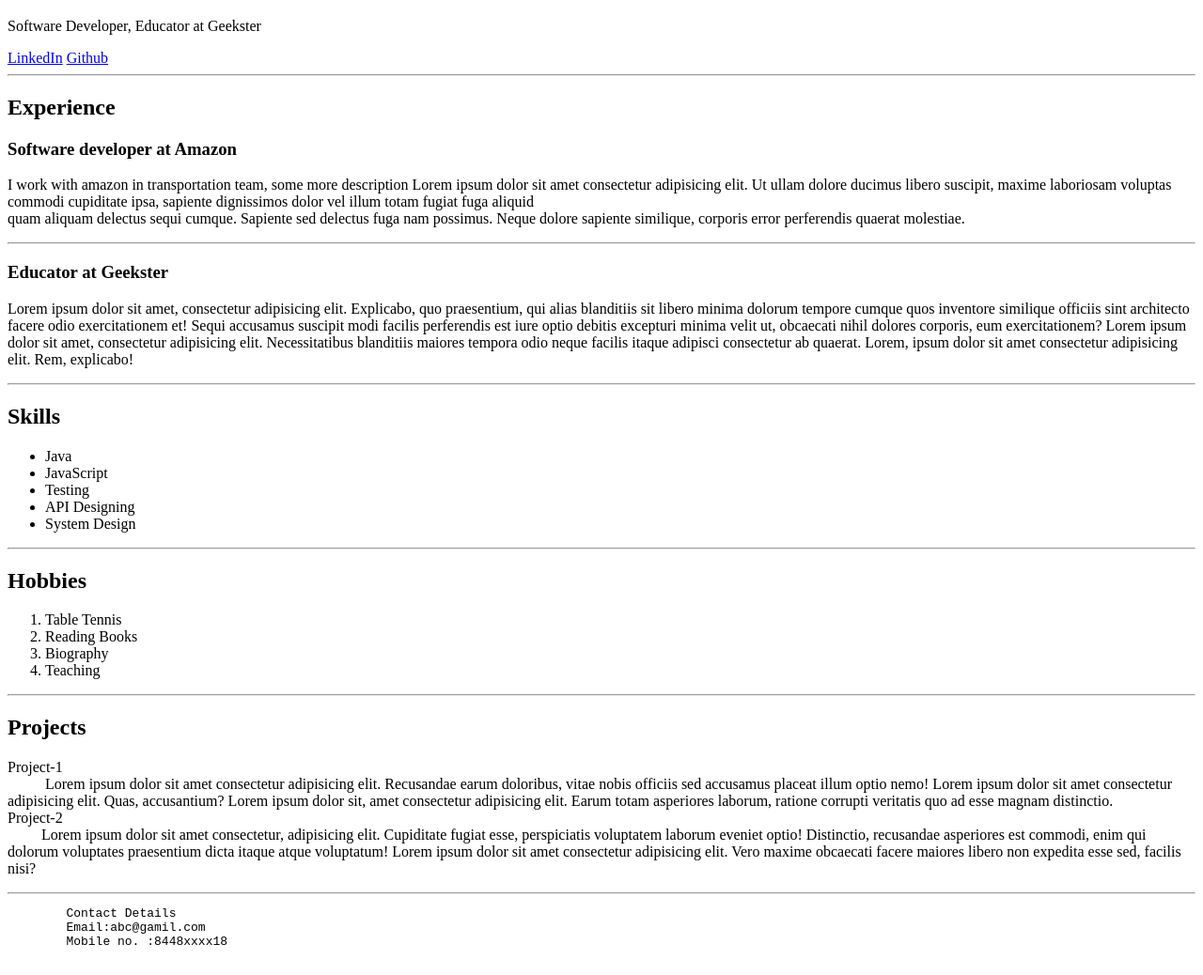
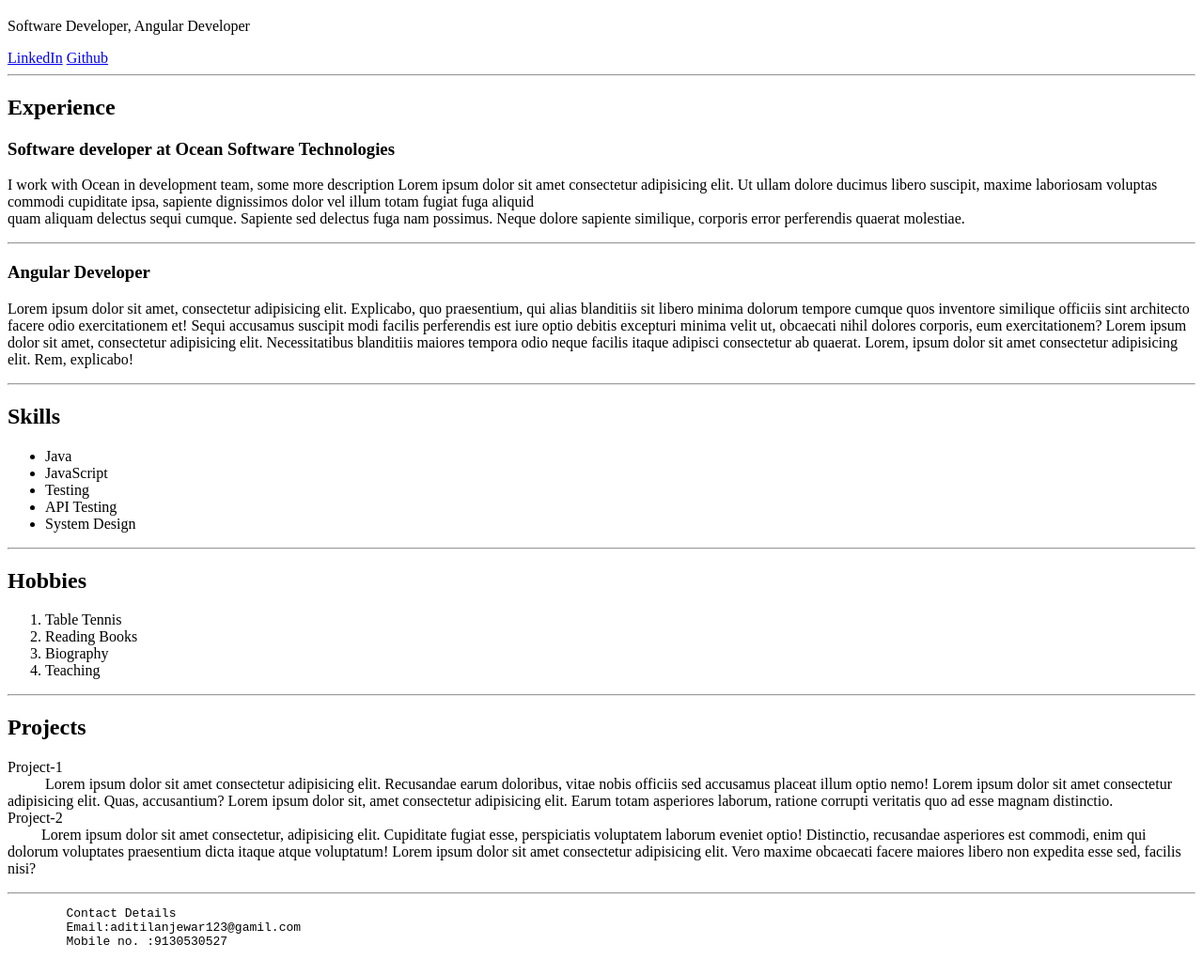
Before and after one commit to AditiLanjewar/Classwork1, a plain HTML site: page index.html in a window 1280 px wide. Shown: the part 61-1099 px from the top of the page at 94% size. Drawn offline with Linux system fonts and the light colour scheme.

Commit message:
Update index.html

```diff
--- a/index.html
+++ b/index.html
@@ -7,7 +7,7 @@
   <body>
     <h1>Aditee Lanjewar</h1>
 
-    <p>Software Developer, Educator at Geekster</p>
+    <p>Software Developer, Angular Developer</p>
     <a href="https://www.linkedin.com/in/aditee-lanjewar-998786214/"
       >LinkedIn</a
     >
@@ -15,10 +15,10 @@
 
     <hr />
     <h2>Experience</h2>
-    <h3>Software developer at Amazon</h3>
+    <h3>Software developer at Ocean Software Technologies</h3>
 
     <p>
-      I work with amazon in transportation team, some more description Lorem
+      I work with Ocean in development team, some more description Lorem
       ipsum dolor sit amet consectetur adipisicing elit. Ut ullam dolore ducimus
       libero suscipit, maxime laboriosam voluptas commodi cupiditate ipsa,
       sapiente dignissimos dolor vel illum totam fugiat fuga aliquid
@@ -28,7 +28,7 @@
       quaerat molestiae.
     </p>
     <hr />
-    <h3>Educator at Geekster</h3>
+    <h3>Angular Developer</h3>
     <p>
       Lorem ipsum dolor sit amet, consectetur adipisicing elit. Explicabo, quo
       praesentium, qui alias blanditiis sit libero minima dolorum tempore cumque
@@ -47,7 +47,7 @@
       <li>Java</li>
       <li>JavaScript</li>
       <li>Testing</li>
-      <li>API Designing</li>
+      <li>API Testing</li>
       <li>System Design</li>
     </ul>
 
@@ -83,8 +83,8 @@
     <hr>
     <pre>
         Contact Details
-        Email:abc@gamil.com
-        Mobile no. :8448xxxx18
+        Email:aditilanjewar123@gamil.com
+        Mobile no. :9130530527
     </pre>
   </body>
 </html>
```
